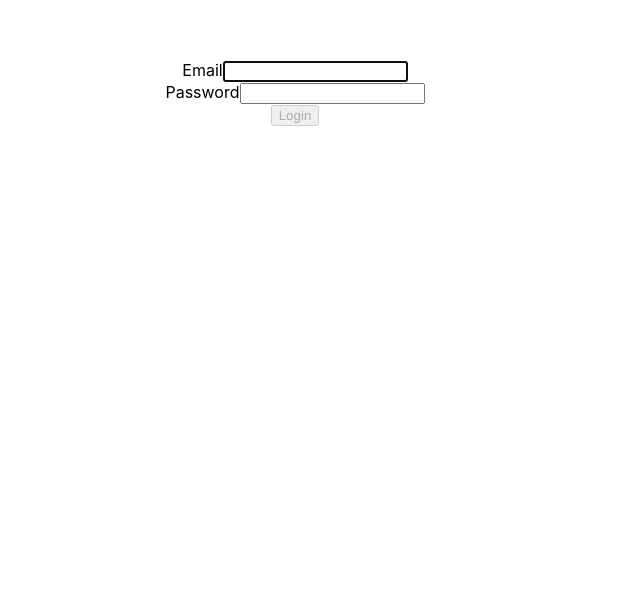
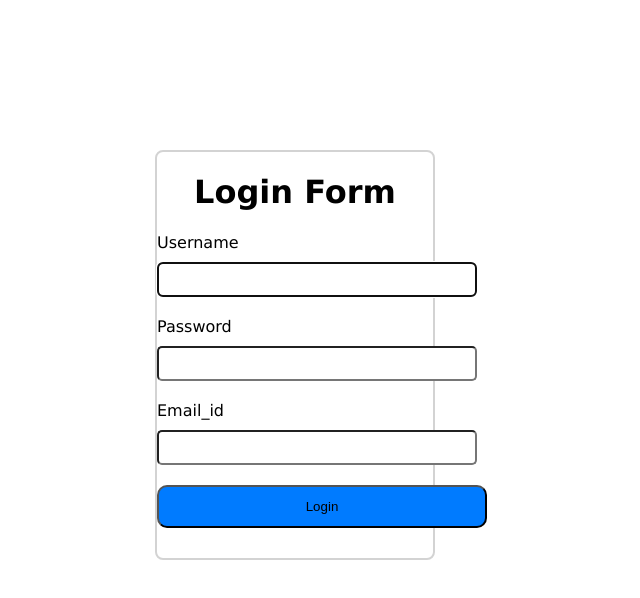
Before and after one commit to dodonotdo/event-notification-frontend, a React (Create React App) app: page / in a window 1280 px wide. Shown: the top 598 px of the page, without its empty margins (345-985 px from the left). Built offline with nearby package versions, Linux system fonts and the light colour scheme.

Commit message:
login form designed

```diff
--- a/package.json
+++ b/package.json
@@ -10,6 +10,7 @@
     "react": "^17.0.2",
     "react-bootstrap": "^2.0.2",
     "react-dom": "^17.0.2",
+    "react-hook-form": "^7.19.5",
     "react-scripts": "4.0.3",
     "web-vitals": "^1.0.1"
   },
--- a/src/components/Login.css
+++ b/src/components/Login.css
@@ -1,10 +1,35 @@
-@media all and (min-width: 480px) {
-    .Login {
-      padding: 60px 0;
-    }
+.Login {
+  margin: 0;
+  padding: auto;
+  font-family: Verdana, Geneva, Tahoma, sans-serif;
+}
 
-    .Login form {
-      margin: 0 auto;
-      max-width: 320px;
-    }
-  }
+.Login form {
+  margin: 150px 500px;
+  border: 2px solid lightgray;
+  border-radius: 8px;
+}
+.form-group {
+  padding: 20px;
+  padding-bottom: 30px;
+  background-color: blue;
+}
+.form-label {
+  margin-right: 250px;
+  margin-bottom: 20px;
+  /* color: red; */
+}
+.form-control {
+  padding: 8px;
+  margin-bottom: 20px;
+  margin-top: 10px;
+  width: 300px;
+  border-radius: 5px;
+}
+.btn {
+  width: 330px;
+  padding: 12px;
+  background-color: #007bff;
+  border-radius: 10px;
+  margin-bottom: 30px;
+}
--- a/src/components/Login.js
+++ b/src/components/Login.js
@@ -4,11 +4,12 @@ import Button from "react-bootstrap/Button";
 import "./Login.css";
 
 export default function Login() {
+  const [username, setUsername] = useState("");
+  const [password, setPassword] = useState("");
   const [email, setEmail] = useState("");
-  const [password, setPassword] = useState("");
 
   function validateForm() {
-    return email.length > 0 && password.length > 0;
+    return email.length > 0 && password.length > 0 && username.length > 0;
   }
 
   function handleSubmit(event) {
@@ -18,24 +19,37 @@ export default function Login() {
   return (
     <div className="Login">
       <Form onSubmit={handleSubmit}>
-        <Form.Group size="lg" controlId="email">
-          <Form.Label>Email</Form.Label>
+        <h1>Login Form</h1>
+
+        <Form.Group>
+          <Form.Label>Username</Form.Label>
+          <br />
           <Form.Control
             autoFocus
-            type="email"
-            value={email}
-            onChange={(e) => setEmail(e.target.value)}
+            type="username"
+            value={username}
+            onChange={(e) => setUsername(e.target.value)}
           />
         </Form.Group>
         <Form.Group size="lg" controlId="password">
           <Form.Label>Password</Form.Label>
+          <br />
           <Form.Control
             type="password"
             value={password}
             onChange={(e) => setPassword(e.target.value)}
           />
         </Form.Group>
-        <Button block size="lg" type="submit" disabled={!validateForm()}>
+        <Form.Group size="lg" controlId="email">
+          <Form.Label>Email_id</Form.Label>
+          <br />
+          <Form.Control
+            type="email"
+            value={email}
+            onChange={(e) => setEmail(e.target.value)}
+          />
+        </Form.Group>
+        <Button className="btn" type="submit" onSubmit={validateForm()}>
           Login
         </Button>
       </Form>
```
Also changed, not shown: 1 other file (tests, documents, lock files or other folders).
